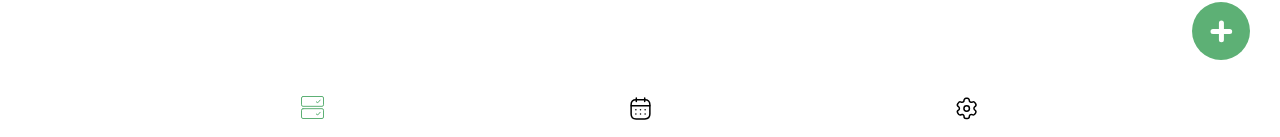
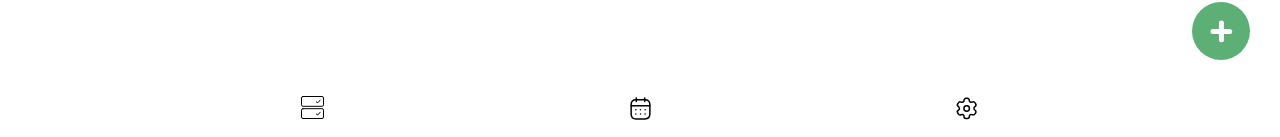
Before and after one commit to felix-tjernberg/plamera, a Vue app: page / in a window 1280 px wide. Shown: the part 660-797 px from the top of the page. Built offline with nearby package versions, Linux system fonts and the light colour scheme.

Commit message:
removed v-slot FTM

```diff
--- a/src/components/Navbar.vue
+++ b/src/components/Navbar.vue
@@ -4,7 +4,7 @@
   <nav>
     <ul>
       <li>
-        <router-link v-slot="{ isActive }" to="/">
+        <router-link to="/">
           <NavbarIcon
             :color="isActive ? '#5DB075' : 'black'"
             name="task_overview"
@@ -14,7 +14,7 @@
       </li>
 
       <li>
-        <router-link v-slot="{ isActive }" to="/CalendarView">
+        <router-link to="/CalendarView">
           <NavbarIcon :color="isActive ? '#5DB075' : 'black'" name="calendar">
           </NavbarIcon>
         </router-link>
@@ -23,7 +23,7 @@
       <!--
 
       <li>
-        <router-link v-slot="{ isActive }" to="/3">
+        <router-link  to="/3">
           <NavbarIcon
             :color="isActive ? '#5DB075' : 'black'"
 
@@ -36,7 +36,7 @@
  -->
 
       <li>
-        <router-link v-slot="{ isActive }" to="/settings">
+        <router-link to="/settings">
           <NavbarIcon :color="isActive ? '#5DB075' : 'black'" name="settings">
           </NavbarIcon>
         </router-link>
```
